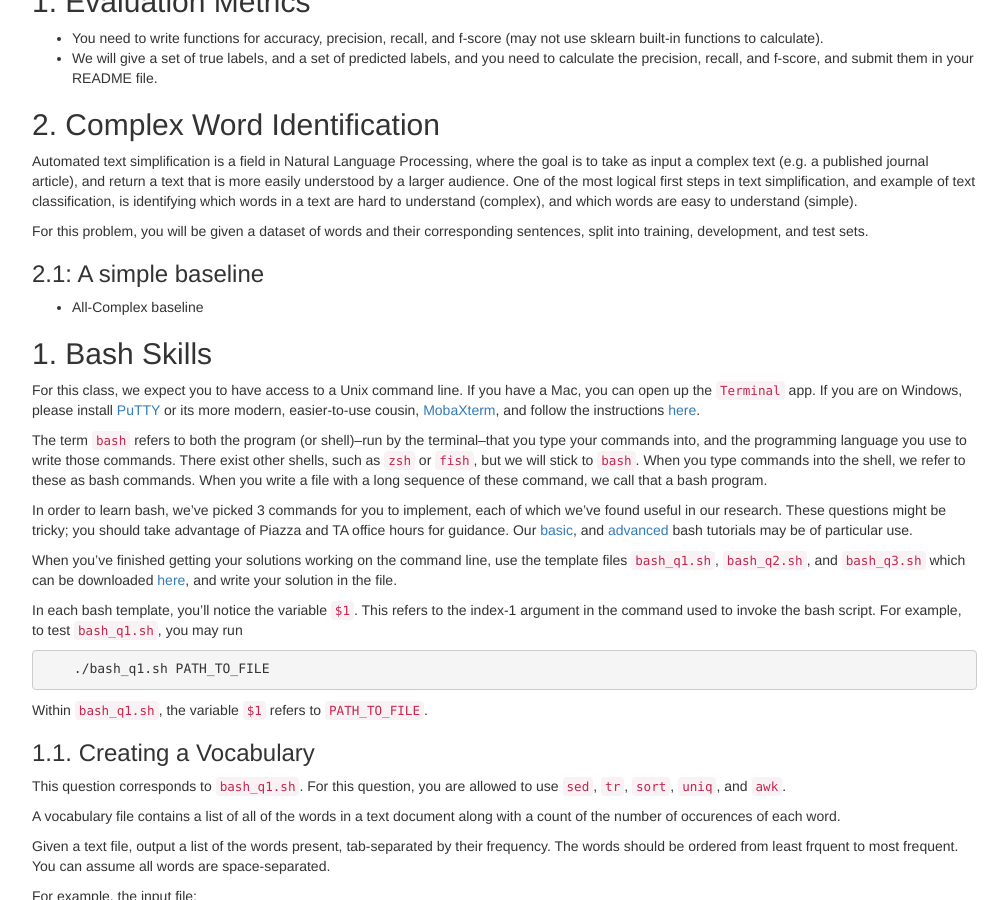
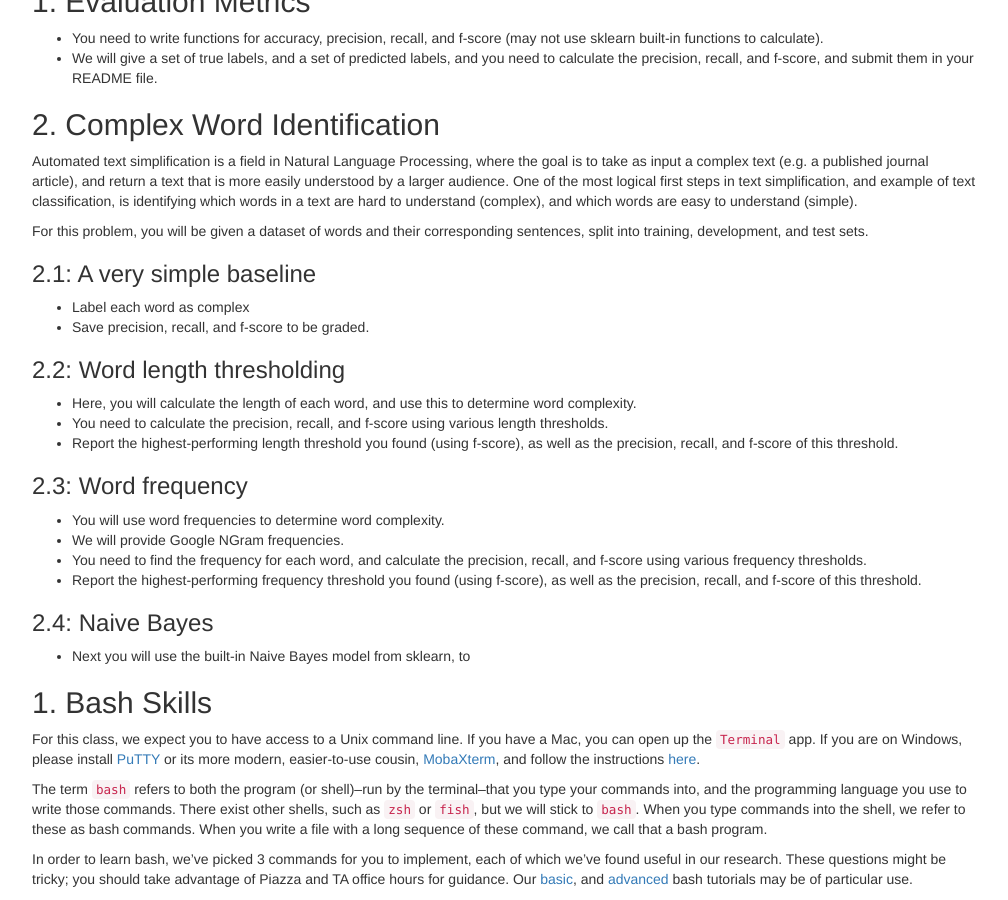
Before and after one commit to computational-linguistics-class/computational-linguistics-class.github.io, a Jekyll site: the page built from assignment2.md, in a window 1280 px wide and 900 px high, scrolled down 542 px. Shown: the whole window, without its empty margins (233-1241 px from the left). Built offline with Jekyll 4.4.1, drawn with Linux system fonts in a browser that asks for light colours; nearby versions of some CDN libraries; a script that is not in the unit is left out.

Commit message:
Finished outlining baselines
Outlined All-complex, word length threshold, and word frequency threshold baseline

```diff
--- a/assignment2.md
+++ b/assignment2.md
@@ -45,9 +45,27 @@ Automated text simplification is a field in Natural Language Processing, where t
 
 For this problem, you will be given a dataset of words and their corresponding sentences, split into training, development, and test sets.
 
-### 2.1: A simple baseline
+### 2.1: A very simple baseline
 
-- All-Complex baseline
+- Label each word as complex
+- Save precision, recall, and f-score to be graded.
+
+### 2.2: Word length thresholding
+
+- Here, you will calculate the length of each word, and use this to determine word complexity.
+- You need to calculate the precision, recall, and f-score using various length thresholds.
+- Report the highest-performing length threshold you found (using f-score), as well as the precision, recall, and f-score of this threshold.
+
+### 2.3: Word frequency
+
+- You will use word frequencies to determine word complexity.
+- We will provide Google NGram frequencies.
+- You need to find the frequency for each word, and calculate the precision, recall, and f-score using various frequency thresholds.
+- Report the highest-performing frequency threshold you found (using f-score), as well as the precision, recall, and f-score of this threshold.
+
+### 2.4: Naive Bayes
+
+- Next you will use the built-in Naive Bayes model from sklearn, to
 
 ## 1. Bash Skills
 For this class, we expect you to have access to a Unix command line. If you have a Mac, you can open up the `Terminal` app. If you are
```
